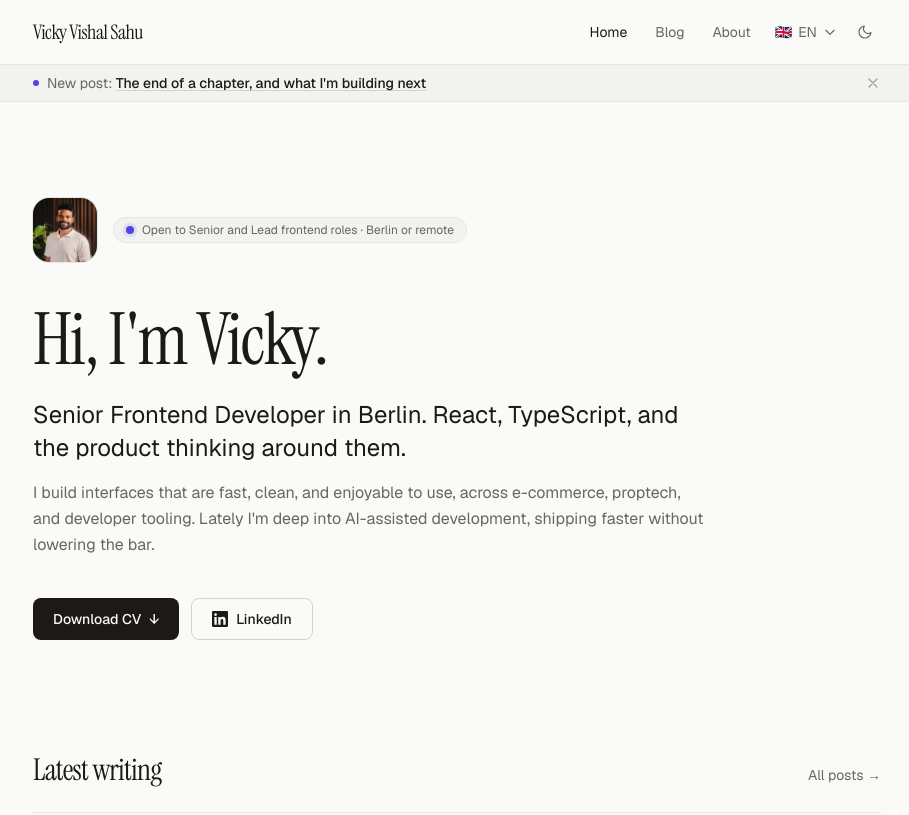
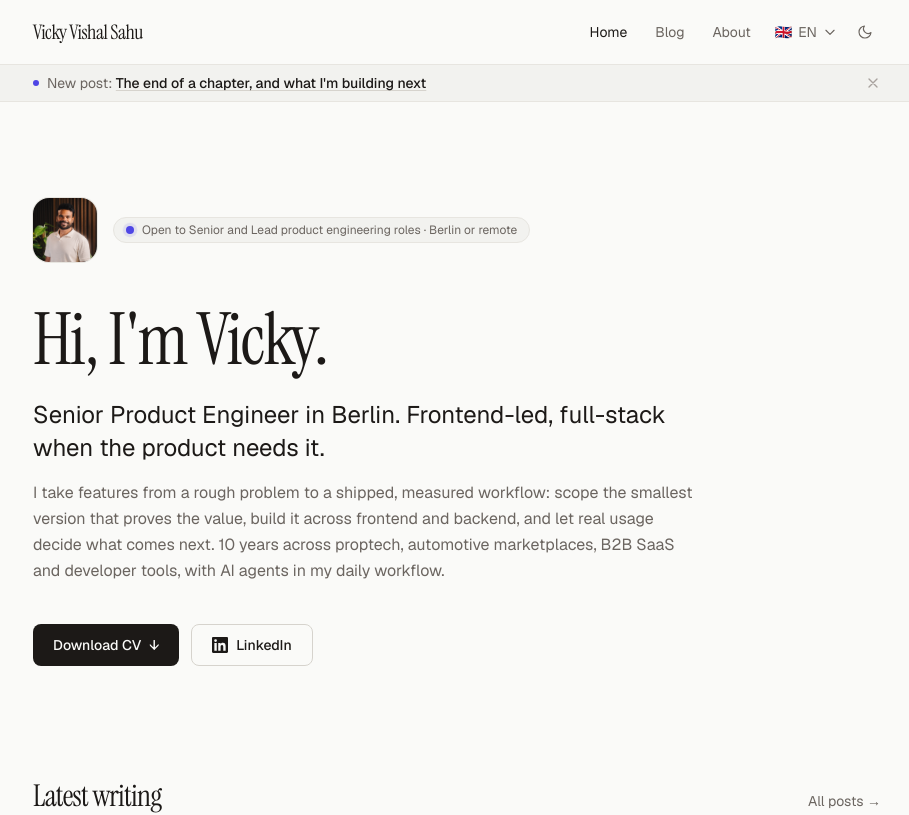
Before and after one commit to vickyvishalsahu/website, a Next.js app: page /en in a window 1280 px wide. Shown: the top 815 px of the page, without its empty margins (183-1092 px from the left). Built offline with nearby package versions, Linux system fonts and the light colour scheme.

Commit message:
feat: reposition landing page as senior product engineer

```diff
--- a/app/[locale]/layout.tsx
+++ b/app/[locale]/layout.tsx
@@ -37,7 +37,7 @@ const jsonLd = {
   "@type": "Person",
   name: "Vicky Vishal Sahu",
   url: "https://vickysahu.dev",
-  jobTitle: "Senior Frontend Developer",
+  jobTitle: "Senior Product Engineer",
   address: { "@type": "PostalAddress", addressLocality: "Berlin", addressCountry: "DE" },
   sameAs: ["https://github.com/vickyvishalsahu", "https://www.linkedin.com/in/vickyvishal/"],
 };
--- a/messages/de.json
+++ b/messages/de.json
@@ -1,9 +1,9 @@
 {
   "site": {
     "name": "Vicky Vishal Sahu",
-    "title": "Vicky Vishal Sahu | Senior Frontend Developer",
+    "title": "Vicky Vishal Sahu | Senior Product Engineer",
     "titleTemplate": "%s | Vicky Vishal Sahu",
-    "description": "Senior Frontend Developer in Berlin, spezialisiert auf React, TypeScript und Next.js."
+    "description": "Senior Product Engineer in Berlin. Full-Stack mit Frontend-Schwerpunkt (React, TypeScript, Node.js, PostgreSQL), mit End-to-End-Verantwortung für Features."
   },
   "nav": {
     "home": "Startseite",
@@ -14,9 +14,9 @@
   "home": {
     "greeting": "Hi, ich bin",
     "name": "Vicky",
-    "status": "Offen für Senior- und Lead-Frontend-Rollen · Berlin oder remote",
-    "role": "Senior Frontend Developer in Berlin. React, TypeScript und das Produktdenken dahinter.",
-    "description": "Ich baue Interfaces, die schnell, sauber und angenehm zu benutzen sind, in E-Commerce, Proptech und Developer Tooling. Aktuell arbeite ich intensiv mit KI-gestützter Entwicklung, um schneller zu liefern, ohne Abstriche bei der Qualität.",
+    "status": "Offen für Senior- und Lead-Rollen im Product Engineering · Berlin oder remote",
+    "role": "Senior Product Engineer in Berlin. Mit Frontend-Schwerpunkt, Full-Stack, wo das Produkt es braucht.",
+    "description": "Ich bringe Features vom groben Problem bis zum ausgelieferten, gemessenen Workflow: die kleinste Version scopen, die den Wert beweist, sie über Frontend und Backend bauen und echte Nutzung entscheiden lassen, was als Nächstes kommt. 10 Jahre in Proptech, Automobil-Marktplätzen, B2B-SaaS und Developer Tools, mit KI-Agents im täglichen Workflow.",
     "cvCta": "Lebenslauf herunterladen",
     "linkedinCta": "LinkedIn",
     "aboutTitle": "Über mich",
--- a/messages/en.json
+++ b/messages/en.json
@@ -1,9 +1,9 @@
 {
   "site": {
     "name": "Vicky Vishal Sahu",
-    "title": "Vicky Vishal Sahu | Senior Frontend Developer",
+    "title": "Vicky Vishal Sahu | Senior Product Engineer",
     "titleTemplate": "%s | Vicky Vishal Sahu",
-    "description": "Senior Frontend Developer based in Berlin, specialising in React, TypeScript, and Next.js."
+    "description": "Senior Product Engineer in Berlin. Frontend-led full-stack across React, TypeScript, Node.js and PostgreSQL, owning features end to end."
   },
   "nav": {
     "home": "Home",
@@ -14,9 +14,9 @@
   "home": {
     "greeting": "Hi, I'm",
     "name": "Vicky",
-    "status": "Open to Senior and Lead frontend roles · Berlin or remote",
-    "role": "Senior Frontend Developer in Berlin. React, TypeScript, and the product thinking around them.",
-    "description": "I build interfaces that are fast, clean, and enjoyable to use, across e-commerce, proptech, and developer tooling. Lately I'm deep into AI-assisted development, shipping faster without lowering the bar.",
+    "status": "Open to Senior and Lead product engineering roles · Berlin or remote",
+    "role": "Senior Product Engineer in Berlin. Frontend-led, full-stack when the product needs it.",
+    "description": "I take features from a rough problem to a shipped, measured workflow: scope the smallest version that proves the value, build it across frontend and backend, and let real usage decide what comes next. 10 years across proptech, automotive marketplaces, B2B SaaS and developer tools, with AI agents in my daily workflow.",
     "cvCta": "Download CV",
     "linkedinCta": "LinkedIn",
     "aboutTitle": "About",
```
